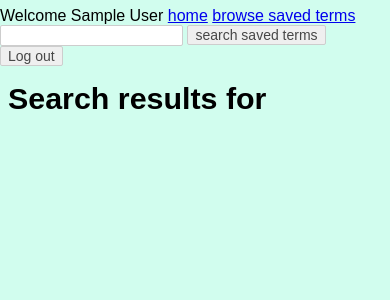
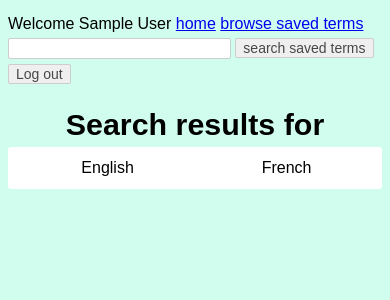
Before and after one commit to kalikokalikova/poche, a Flask app: page /results in a window 390 px wide. Shown: the top 300 px of the page. Run offline with Flask 2, Linux system fonts and the light colour scheme; the visitor is signed in with stand-in values (Sample User, id 1); lists and menus that the app fills with data are empty.

Commit message:
styles for mobile looking pretty good

```diff
--- a/flask_app/static/script.js
+++ b/flask_app/static/script.js
@@ -40,5 +40,5 @@
 
 function activateSave() {
     button = document.getElementsByClassName("save-term")[0];
-    button.style.display = "inline-block";
+    button.style.display = "block";
 };
--- a/flask_app/static/style.css
+++ b/flask_app/static/style.css
@@ -13,6 +13,7 @@
 }
 h1 {
     font-size: 1.9em;
+    text-align: center;
 }
 div {
     margin: 7px 0;
@@ -22,11 +23,18 @@
     border-radius: 2px;
     padding: 2px 0 2px 4px;
 }
+input[type="text" i] {
+    width: 58%;
+}
+textarea {
+    padding: 5px;
+}
 table {
     background-color: white;
     padding: 7px;
-    margin: 5px 0;
+    margin: 5px auto;
     border-radius: 3px;
+    width: 100%;
 }
 th {
     font-weight: normal;
@@ -50,6 +58,10 @@
     color: #474747;
     font-size: 14px;
     text-decoration: none;
+    margin-top: 5px;
+}
+.nav-bar {
+    padding: 8px;
 }
 .container {
     padding: 8px;
@@ -60,10 +72,12 @@
 .english {
     color: #035b53;
     font-family: 'Times New Roman', Times, serif;
+    font-size: large;
 }
 .french {
     color: #a5069f;
     font-family: 'Times New Roman', Times, serif;
+    font-size: large;
 }
 .big-letter {
     text-transform: uppercase;
@@ -77,3 +91,6 @@
     font-size: smaller;
     color: #474747;
 }
+.no-underline {
+    text-decoration: none;
+}
--- a/flask_app/templates/browse_terms.html
+++ b/flask_app/templates/browse_terms.html
@@ -30,7 +30,7 @@
                 {% for v in dict.values() %}
                 <span>
                     {% for term, object in v.items() %}
-                    <a href="/view_term/{{object.id}}">{{ term }}, </a>
+                    <a href="/view_term/{{object.id}}">{{ term }}</a>
                     {% endfor %}
                 </span>
                 {% endfor %}
--- a/flask_app/templates/index.html
+++ b/flask_app/templates/index.html
@@ -10,15 +10,14 @@
 </head>
 <body>
     <div class="nav-bar">
-        Welcome {{ session['first_name'] }}
-        <a href="/">home</a>
+        <div>Welcome {{ session['first_name'] }} <a href="/logout" style="text-decoration: none;"><button class="btn">Log out</button></a></div>
+        <div><a href="/">home</a></div>
         <a href="/browse_terms">browse saved terms</a>
         <form action="/search_terms" method="post">
             <label for="search_terms"></label>
             <input type="text" name="search_terms">
             <button class="btn">search saved terms</button>
         </form>
-        <a href="/logout" style="text-decoration: none;"><button class="btn">Log out</button></a>
     </div>
     <div class="container">
         <h1>Bienvenue Welcome</h1>
--- a/flask_app/templates/results.html
+++ b/flask_app/templates/results.html
@@ -4,7 +4,7 @@
     <meta charset="UTF-8">
     <meta http-equiv="X-UA-Compatible" content="IE=edge">
     <meta name="viewport" content="width=device-width, initial-scale=1.0">
-    <link rel="stylesheet" href="static/style.css">
+    <link rel="stylesheet" href="/static/style.css">
 
     <title>Results</title>
 </head>
@@ -23,11 +23,22 @@
     <!-- TODO Make every instance of the search term a bright color -->
     <div class="container">
         <h1>Search results for {{ session['search_terms'] }}</h1>
-        {% for r in session.search_results %}
-            <div>
-                {{ r.en }} {{ r.fr }}
-            </div>
-        {% endfor %}
+        <table>
+            <thead>
+            <tr>
+                <th>English</th>
+                <th>French</th>
+            </tr>
+            </thead>
+            <tbody>
+                {% for r in session.search_results %}
+                <tr>
+                    <td><a class="english" href="/view_term/{{r.id}}">{{ r.en }}</a></td>
+                    <td><a class="french" href="/view_term/{{r.id}}">{{ r.fr }}</a></td>
+                </tr>
+                {% endfor %}
+            </tbody>
+        </table>
     </div>
 
 </body>
```
Also changed, not shown: flask_app/templates/view_term.html (+6 -6 lines).
